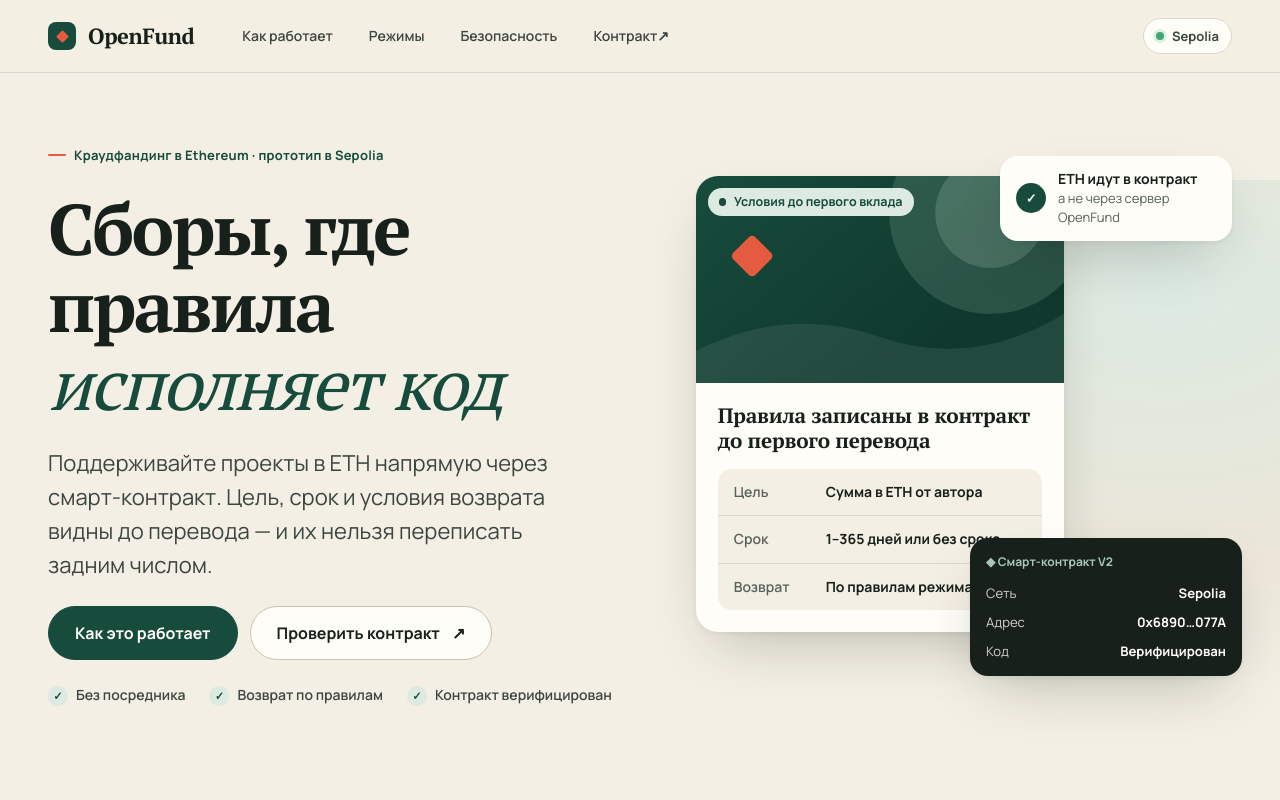
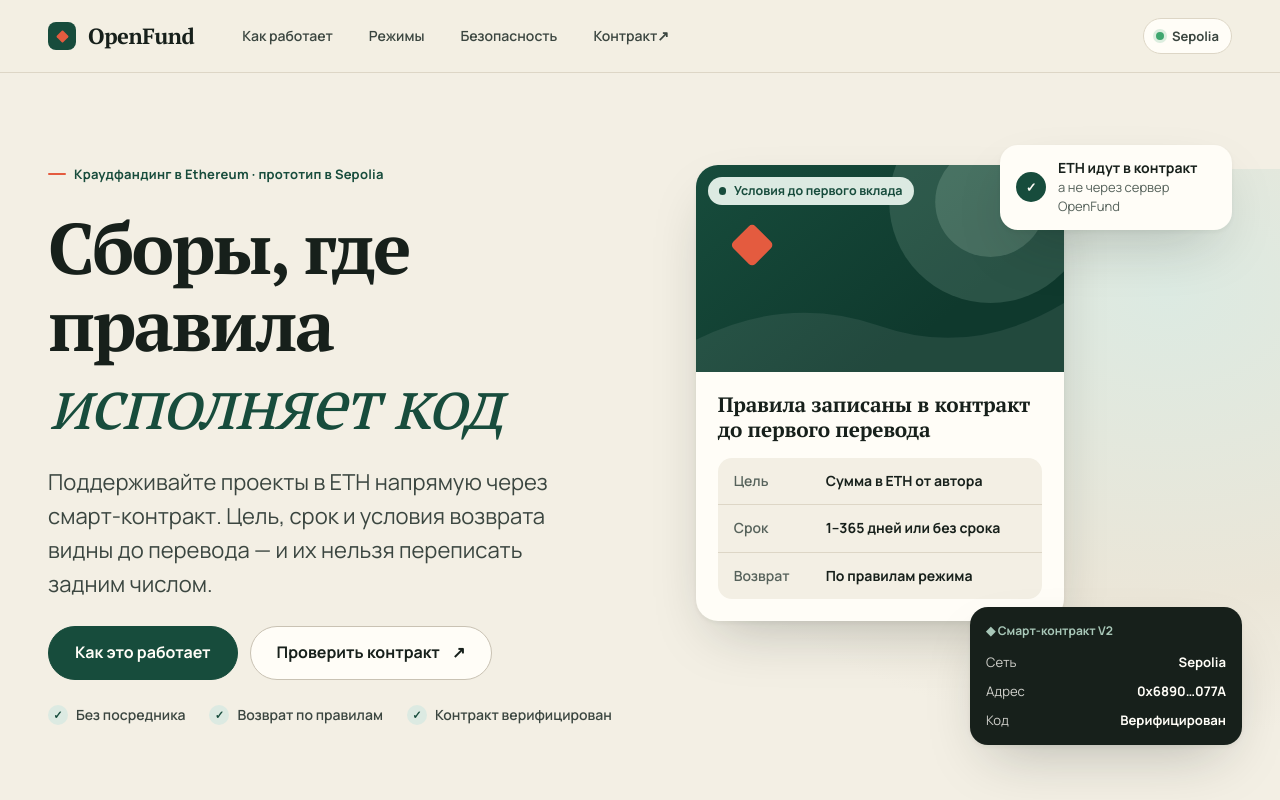
Before and after one commit to Ilja-Prihach/web3-crowdfund, a Next.js app in the folder frontend/: page / in a window 1280 px wide. Shown: the top 800 px of the page. Built offline with nearby package versions, Linux system fonts and the light colour scheme.

Commit message:
fix: keep hero contract card off rule values
Lower the contract facts card on wide screens so it overlaps only the bottom corner of the rules card at 1024-1440 px.

```diff
--- a/frontend/src/widgets/HeroSection/HeroSection.module.scss
+++ b/frontend/src/widgets/HeroSection/HeroSection.module.scss
@@ -255,7 +255,7 @@
   }
 
   .stage {
-    min-height: 33.75rem;
+    min-height: 37.5rem;
 
     &::before {
       inset: var(--space-5) -7.5rem -2.5rem var(--space-7);
@@ -277,7 +277,7 @@
     position: absolute;
     z-index: 1;
     right: -0.625rem;
-    bottom: 1.25rem;
+    bottom: 0;
     display: grid;
     gap: var(--space-3);
     width: 17rem;
```
